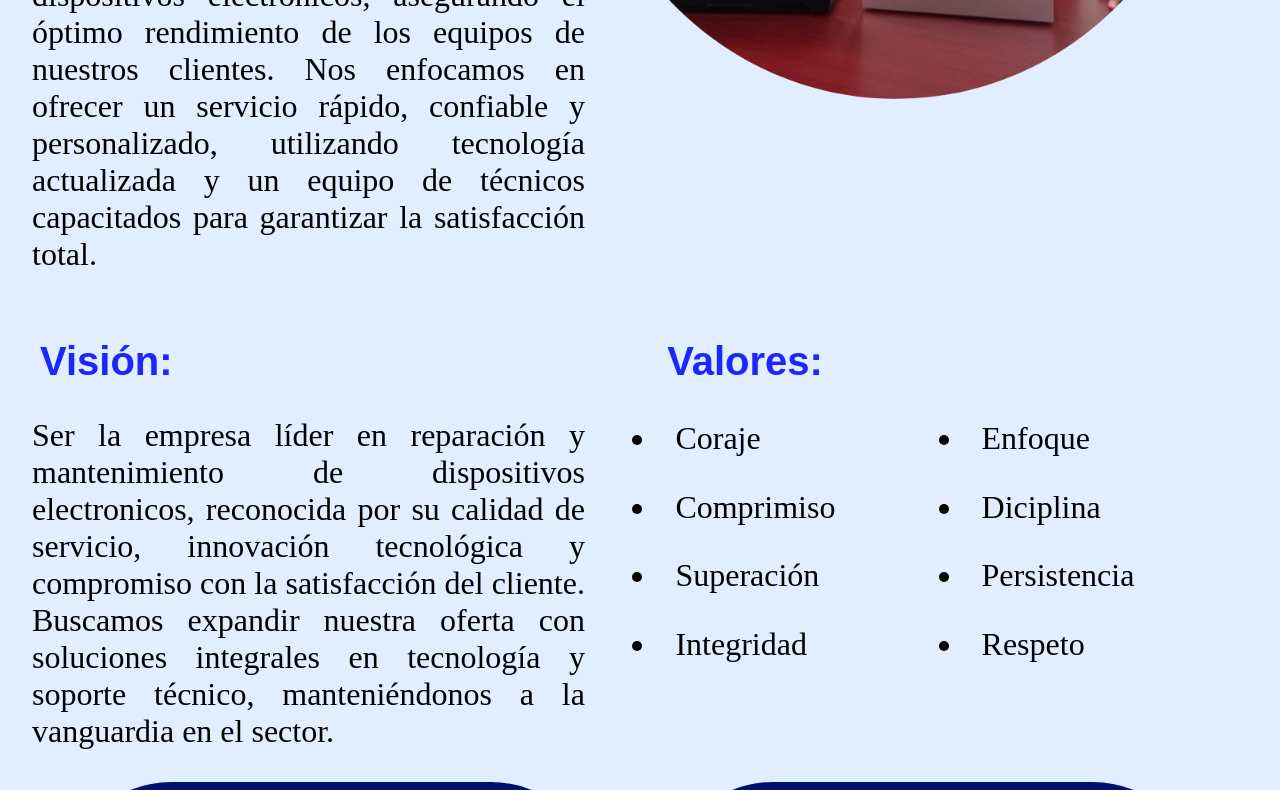
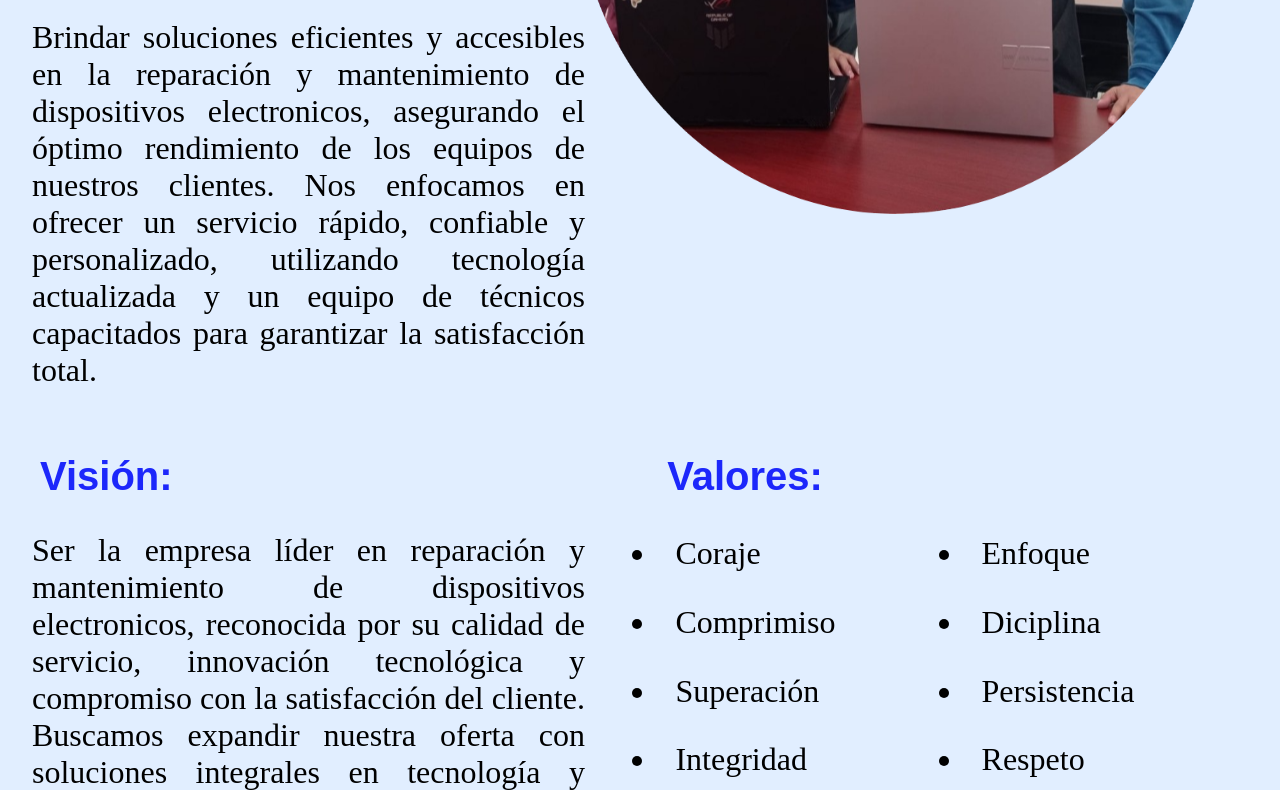
Before and after one commit to TheVampi/leaderstec.github.io, a plain HTML site: page index.html in a window 1280 px wide. Shown: the part 592-1382 px from the top of the page. Drawn offline with Linux system fonts and the light colour scheme.

Commit message:
5th Commit: Navbar and padding of the body changed and fixed

```diff
--- a/styles/landing_page.css
+++ b/styles/landing_page.css
@@ -11,6 +11,9 @@ body {
     margin: 0;
     font-family: Arial, sans-serif;
     background-color: #fff;
+    padding-top: 9%; /* Valor para que el navbar no tape las siguientes secciones*/
+
+
 }
 
 /*Cabecera About us*/
```
Also changed, not shown: index.html (line endings or trailing spaces).
